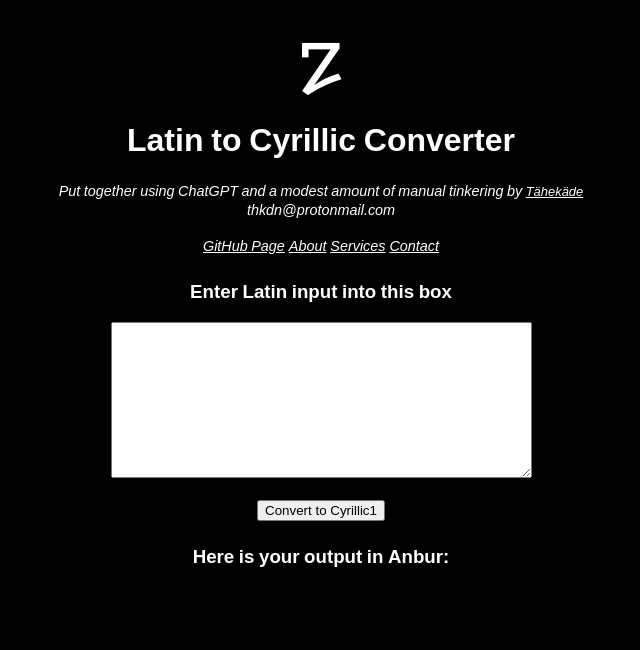
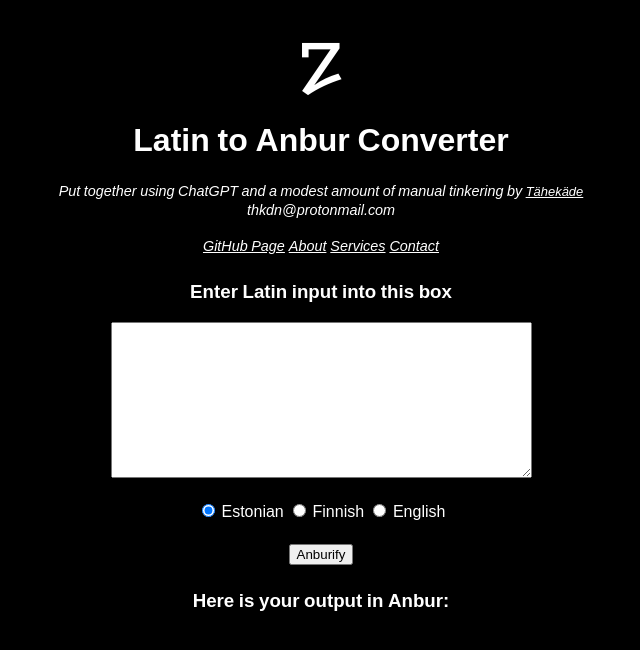
Before and after one commit to thkdn/Anburify, a plain HTML site: page index.html in a window 1280 px wide. Shown: the whole page, without its empty margins (319-959 px from the left). Drawn offline with Linux system fonts and the light colour scheme.

Commit message:
Initial language selection

```diff
--- a/anburify-alphabet.js
+++ b/anburify-alphabet.js
@@ -1,5 +1,6 @@
 function convert() {
   var latinText = document.getElementById("latin-text").value;
+  var language = document.querySelector('input[name="language"]:checked').value;
   var cyrillicText = "";
 
   for (var i = 0; i < latinText.length; i++) {
@@ -65,7 +66,15 @@ function convert() {
         cyrillicText += '𐍣';
         break;
       case 'w':
-        cyrillicText += '𐍣';
+        if (language == "estonian") {
+          cyrillicText += '𐍮';
+        }
+        else if (language == "finnish") {
+          cyrillicText += '𐍮';
+        }
+        else if (language == "english") {
+          cyrillicText += '𐍣';
+        }
         break;
       case 'c':
         cyrillicText += '𐍤';
--- a/anburify.css
+++ b/anburify.css
@@ -37,3 +37,10 @@ h1, h3 {
   font-size: 0.9em;
   color: #FFFFFF;
 }
+
+/* align radio buttons horizontally */
+.center {
+   display: flex;
+   justify-content: center;
+   align-items: center;
+}
--- a/index.html
+++ b/index.html
@@ -1,7 +1,7 @@
 <!DOCTYPE html>
 <html>
 <head>
-  <title>Latin to Cyrillic Converter</title>
+  <title>Latin to Anbur Converter</title>
   <link rel="preconnect" href="https://fonts.googleapis.com"><link rel="preconnect" href="https://fonts.gstatic.com" crossorigin><link href="https://fonts.googleapis.com/css2?family=Noto+Sans+Old+Permic&display=swap" rel="stylesheet">
   <link rel="stylesheet" href="anburify.css">
   <style>
@@ -11,7 +11,7 @@
 </head>
 <body>
   <p id="kaheksakand">𐍐</p>
-  <h1>Latin to Cyrillic Converter</h1>
+  <h1>Latin to Anbur Converter</h1>
   <p id="subtitle">Put together using ChatGPT and a modest amount of manual tinkering by <a href="https://twitter.com/usutav">Tähekäde</a><br>thkdn@protonmail.com</p>
   <div align="center">
     <nav>
@@ -23,7 +23,15 @@
   </div><br>
   <h3>Enter Latin input into this box</h3>
   <textarea rows="10" cols="50" id="latin-text"></textarea><br>
-  <button onclick="convert()">Convert to Cyrillic1</button><br>
+  <div class="center">
+    <form>
+      <label><input type="radio" name="language" value="estonian" class="language-radio" checked> Estonian</label>
+      <label><input type="radio" name="language" value="finnish" class="language-radio"> Finnish</label>
+      <label><input type="radio" name="language" value="english" class="language-radio"> English</label>
+    </form>
+  </div>
+  <br>
+  <button onclick="convert()">Anburify</button><br>
   <h3>Here is your output in Anbur:<h3>
   <p id="cyrillic-text"></p>
 </body>
```
